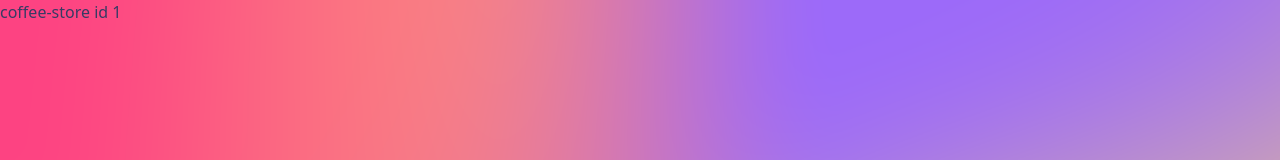
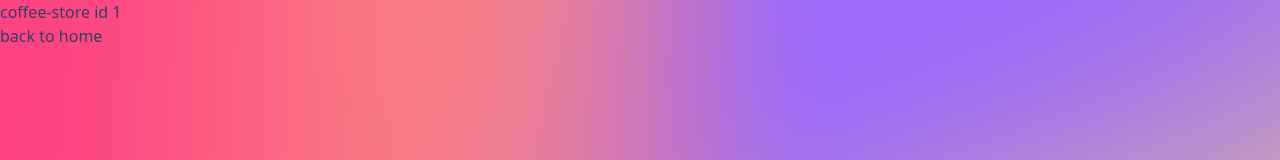
Before and after one commit to riazi-fsi/next-find-coffee, a Next.js app: page /coffee-store/1 in a window 1280 px wide. Shown: the top 160 px of the page. Built offline with nearby package versions, Linux system fonts and the light colour scheme.

Commit message:
add back home link

```diff
--- a/pages/coffee-store/[id].js
+++ b/pages/coffee-store/[id].js
@@ -1,9 +1,14 @@
+import Link from "next/link";
 import { useRouter } from "next/router"
 
 export default function coffeeStore() {
 const router=useRouter();
 console.log('router',router)
     return (
-      <div>coffee-store id {router.query.id}</div>
+      <div><p>
+coffee-store id {router.query.id}
+      </p>
+      <Link href="/"><a>back to home</a></Link>
+      </div>
     )
   }
```
